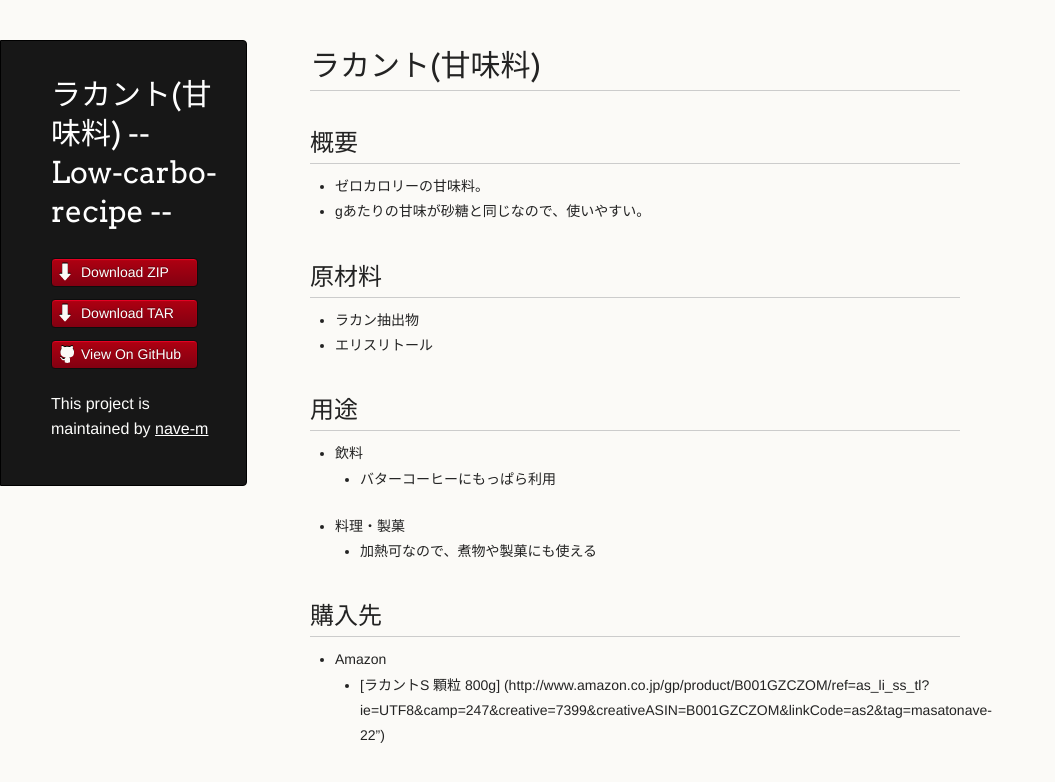
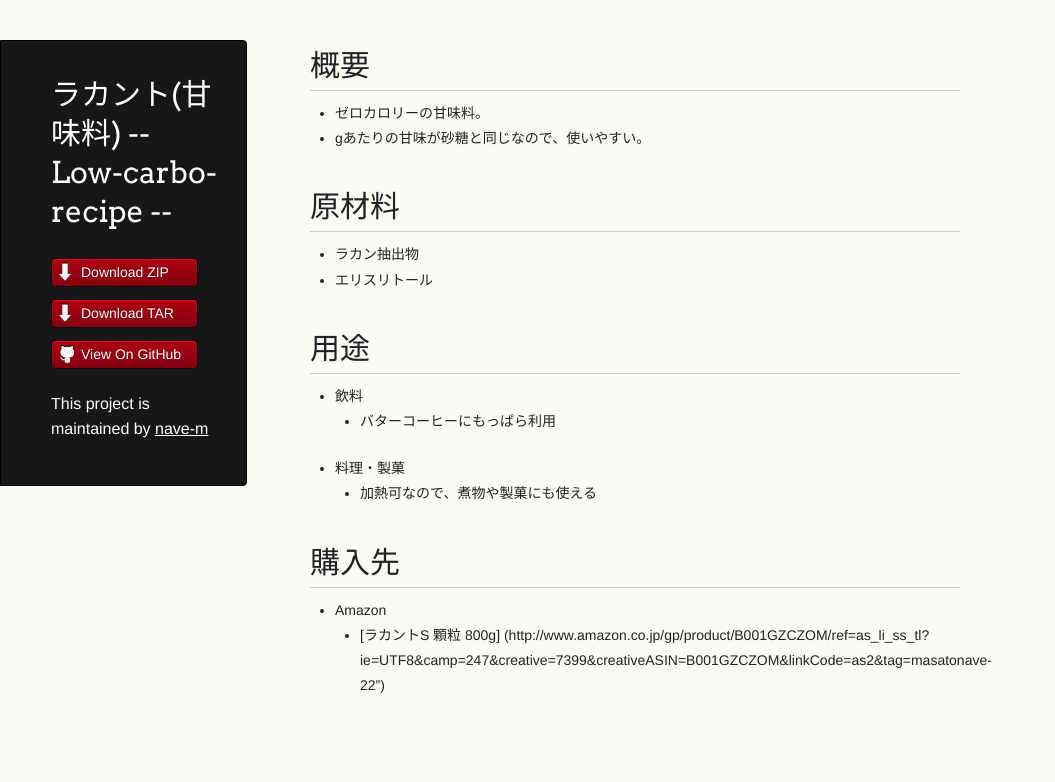
Before and after one commit to nave-m/low-carbo-recipe, a Jekyll site: the page built from seasonings/lakanto.md, in a window 1280 px wide. Shown: the top 782 px of the page, without its empty margins (0-1055 px from the left). Built offline with Jekyll 4.4.1, drawn with Linux system fonts in a browser that asks for light colours; Markdown is read by kramdown in place of the engine named in the settings.

Commit message:
調味料紹介の見出し修正

```diff
--- a/seasonings/lakanto.md
+++ b/seasonings/lakanto.md
@@ -3,19 +3,18 @@ layout: default
 title: ラカント(甘味料)
 ---
 
-# ラカント(甘味料)
 
-## 概要
+# 概要
 
 - ゼロカロリーの甘味料。
 - gあたりの甘味が砂糖と同じなので、使いやすい。
 
-## 原材料
+# 原材料
 
 - ラカン抽出物
 - エリスリトール
 
-## 用途
+# 用途
 
 - 飲料
     - バターコーヒーにもっぱら利用
@@ -23,7 +22,7 @@ title: ラカント(甘味料)
     - 加熱可なので、煮物や製菓にも使える
 
 
-## 購入先
+# 購入先
 
 - Amazon
     - [ラカントS 顆粒 800g] (http://www.amazon.co.jp/gp/product/B001GZCZOM/ref=as_li_ss_tl?ie=UTF8&camp=247&creative=7399&creativeASIN=B001GZCZOM&linkCode=as2&tag=masatonave-22")
```
Also changed, not shown: seasonings/preserved-lemon.md (+4 -5 lines).
